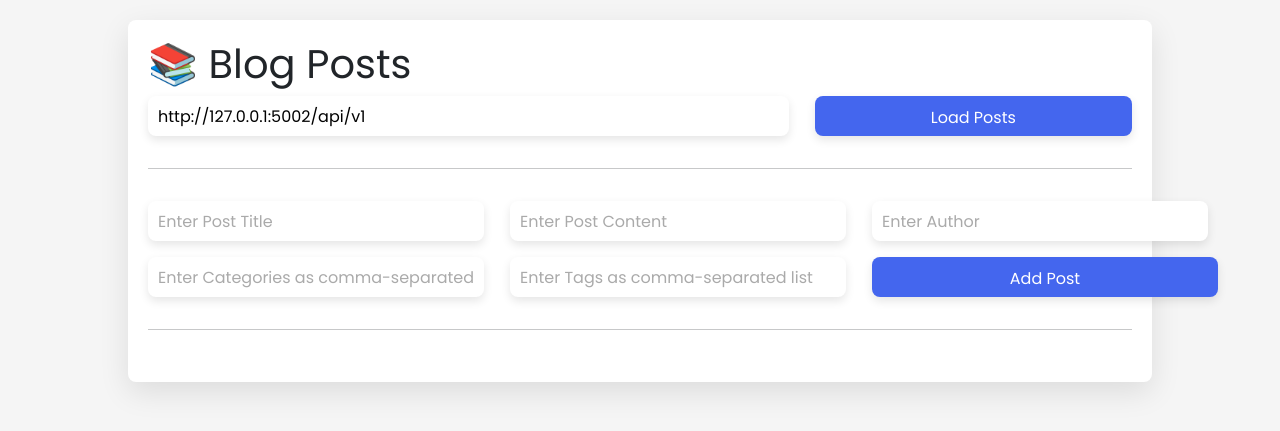
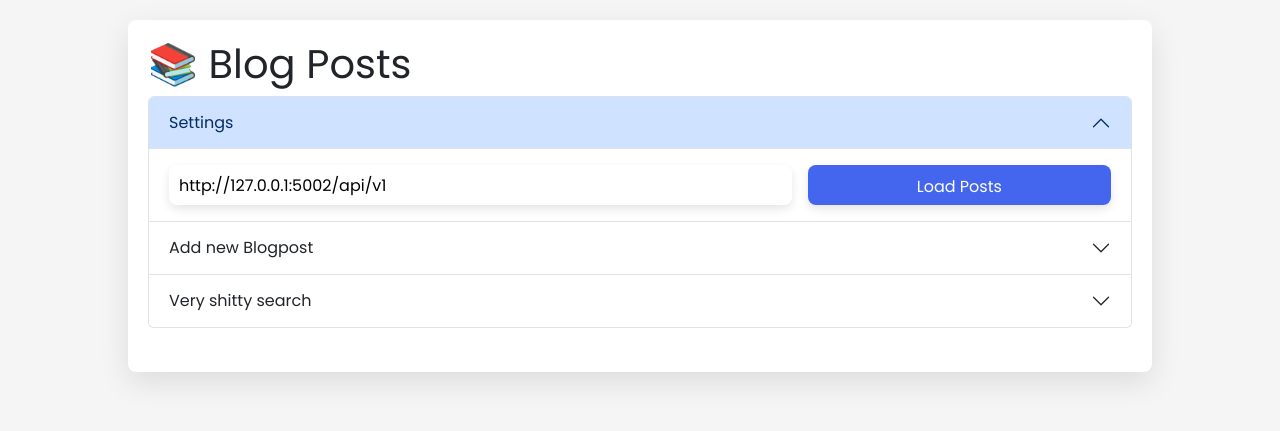
Before and after one commit to GerritHillebrecht/masterschool-blog-api, a Flask app: template frontend/templates/index.html in a window 1280 px wide. Shown: the top 431 px of the page. Run offline with Flask 3, Linux system fonts and the light colour scheme; the template is opened without the code that fills it, so the values that code supplies are empty.

Commit message:
[api][feat] added search support

```diff
--- a/backend/backend_app.py
+++ b/backend/backend_app.py
@@ -1,7 +1,9 @@
 """
 There's no authorization for now. Having users saved in a database but not the posts & comments feels weird.
 Also takes up at least as much time as the main task. Gonna add authorization to apps when databases are
-handled. Also we should create a proper flask app first using the __init__.py.
+handled.
+Also no likes. Adding extra swagger documentation for a new add-like route is too much work for such a little
+feature.
 """
 
 from datetime import datetime
--- a/frontend/static/main.js
+++ b/frontend/static/main.js
@@ -20,50 +20,7 @@ function loadPosts() {
         .then(response => response.json())  // Parse the JSON data from the response
         .then(data => {  // Once the data is ready, we can use it
             // Clear out the post container first
-            const postContainer = document.getElementById('post-container');
-            postContainer.innerHTML = '';
-
-            // For each post in the response, create a new post element and add it to the page
-            data.forEach((post, index) => {
-                tags = post.tags.map(tag => `<span class="badge rounded-pill text-bg-primary">${tag}</span>`).join("")
-                const postDiv = document.createElement('div');
-                postDiv.className = 'post card';
-                postDiv.innerHTML = `
-                    <div class="card-body">
-                        <h2 class="card-title">${post.title}</h2>
-                        <div class="d-flex align-items-center gap-1">
-                            ${tags}
-                        </div>
-                        <p class="card-text">${post.content}</p>
-                        <button class="btn-delete" onclick="deletePost(${post.id})">Delete</button>
-                        <hr />
-                        <p class="">Comments</p>
-                        <div class="input-field">
-                            <input id="author-${post.id}" type="text" placeholder="Your name" />
-                            <input id="title-${post.id}" type="text" placeholder="Title of your comment" />
-                        </div>
-                        <textarea id="comment-${post.id}" placeholder="Add a new comment" rows="3"></textarea>
-                        <button class="btn btn-primary" onclick="addComment(${post.id})">Add Comment</button>
-                    </div>
-                `;
-                const commentBoxDiv = document.createElement("div");
-                commentBoxDiv.className = "comment-box";
-                post.comments.forEach(comment => {
-                    const commentDiv = document.createElement("div");
-                    commentDiv.className = "card";
-                    commentDiv.innerHTML = `
-                        <div class="card-body">
-                            <span class="badge rounded-pill text-bg-primary">${comment.author}</span>
-                            <h5 class="card-title">${comment.title}</h5>
-                            <p class="card-text">${comment.comment}</p>
-                            <button class="btn-delete" onclick="deleteComment(${comment.id})">Delete</button>
-                        </div>
-                    `;
-                    commentBoxDiv.appendChild(commentDiv)
-                })
-                postDiv.appendChild(commentBoxDiv)
-                postContainer.appendChild(postDiv);
-            });
+            build_posts(data)
         })
         .catch(error => console.error('Error:', error));  // If an error occurs, log it to the console
 }
@@ -159,3 +116,88 @@ function deleteComment(commentId) {
     })
     .catch(error => console.error('Error:', error));  // If an error occurs, log it to the console
 }
+
+function veryShittySearch() {
+    const baseUrl = document.getElementById('api-base-url').value;
+    const search_str = document.getElementById("search_bar").value;
+
+    if (!search_str) {
+        return alert("Please enter a search string.")
+    }
+
+    const asd = {
+        "title": document.getElementById("checked_title").checked,
+        "content": document.getElementById("checked_content").checked
+    };
+
+    hasSelection = Object.values(asd).some(value => value)
+
+    if (!hasSelection) {
+        return alert("Please decide WHERE you want to search.")
+    }
+
+    search_string = Object.keys(asd).filter(key => asd[key]).map(key => `${key}=${search_str}`).join("&")
+    searchURI = `${baseUrl}/posts/search?${search_string}`
+
+    fetch(searchURI)
+        .then(response => response.json())  // Parse the JSON data from the response
+        .then(data => {  // Once the data is ready, we can use it
+            // Clear out the post container first
+            build_posts(data)
+        })
+        .catch(error => console.error('Error:', error));  // If an error occurs, log it to the console
+
+}
+
+function build_posts(data) {
+    const postContainer = document.getElementById('post-container');
+    postContainer.innerHTML = '';
+
+    // For each post in the response, create a new post element and add it to the page
+    data.forEach((post, index) => {
+        tags = post.tags.map(tag => `<span class="badge rounded-pill text-bg-secondary">${tag}</span>`).join("")
+        const postDiv = document.createElement('div');
+        postDiv.className = 'post card';
+        postDiv.innerHTML = `
+            <div class="card-body">
+                <h2 class="card-title">${post.title}</h2>
+                <div class="d-flex align-items-center gap-1">
+                    ${tags}
+                </div>
+                <hr />
+                <p class="card-text">${post.content}</p>
+                <button class="btn-delete" onclick="deletePost(${post.id})">Delete</button>
+                <hr />
+
+                <p class="">Comments</p>
+                <div class="input-field-group">
+                    <div class="input-field">
+                        <input id="author-${post.id}" type="text" placeholder="Your name" />
+                    </div>
+                    <div class="input-field">
+                        <input id="title-${post.id}" type="text" placeholder="Title of your comment" />
+                    </div>
+                </div>
+                <textarea id="comment-${post.id}" placeholder="Add a new comment" rows="3"></textarea>
+                <button class="btn btn-primary" onclick="addComment(${post.id})">Add Comment</button>
+            </div>
+        `;
+        const commentBoxDiv = document.createElement("div");
+        commentBoxDiv.className = "comment-box p-3";
+        post.comments?.forEach(comment => {
+            const commentDiv = document.createElement("div");
+            commentDiv.className = "card";
+            commentDiv.innerHTML = `
+                <div class="card-body">
+                    <span class="badge rounded-pill text-bg-primary">${comment.author}</span>
+                    <h5 class="card-title">${comment.title}</h5>
+                    <p class="card-text">${comment.comment}</p>
+                    <button class="btn-delete" onclick="deleteComment(${comment.id})">Delete</button>
+                </div>
+            `;
+            commentBoxDiv.appendChild(commentDiv)
+        })
+        postDiv.appendChild(commentBoxDiv)
+        postContainer.appendChild(postDiv);
+    });
+}
--- a/frontend/static/styles.css
+++ b/frontend/static/styles.css
@@ -19,17 +19,15 @@ body {
     margin: auto;
 }
 
-.input-field {
+.input-field-group {
     display: grid;
     grid-template-columns: repeat(2, 1fr);
     gap: 1rem;
     align-items: center;
-    margin-bottom: 20px;
-
 }
 
 @media screen and (min-width: 1000px) {
-    .input-field {
+    .input-field-group {
         grid-template-columns: repeat(3, 1fr);
     }
 }
@@ -37,6 +35,7 @@ body {
 .input-field input,
 .input-field button {
     height: 40px;
+    width: 100%;
     padding: 10px;
     font-size: 16px;
     border: none;
@@ -107,6 +106,7 @@ body {
     margin-block: 1rem;
     padding: 1rem;
     border-radius: 0.5rem;
+    box-shadow: 0px 4px 10px rgba(0, 0, 0, 0.1);
 }
 
 .comment-box {
--- a/frontend/templates/index.html
+++ b/frontend/templates/index.html
@@ -12,21 +12,96 @@
 <body>
 <div class="container">
     <h1>📚 Blog Posts</h1>
+    <div class="accordion mb-4" id="accordionExample">
+        <div class="accordion-item">
+            <h2 class="accordion-header">
+                <button class="accordion-button" type="button" data-bs-toggle="collapse" data-bs-target="#collapseOne"
+                        aria-expanded="true" aria-controls="collapseOne">
+                    Settings
+                </button>
+            </h2>
+            <div id="collapseOne" class="accordion-collapse collapse show" data-bs-parent="#accordionExample">
+                <div class="accordion-body">
+                    <div class="input-field-group">
+                        <div class="input-field" style="grid-column: span 2">
+                            <input type="text" id="api-base-url" placeholder="Enter API Base URL"
+                                   value="http://127.0.0.1:5002/api/v1">
+                        </div>
                         <div class="input-field">
-        <input style="grid-column: span 2" type="text" id="api-base-url" placeholder="Enter API Base URL"
-               value="http://127.0.0.1:5002/api/v1">
                             <button onclick="loadPosts()">Load Posts</button>
                         </div>
-    <hr style="margin-block: 2rem;"/>
+                    </div>
+                </div>
+            </div>
+        </div>
+        <div class="accordion-item">
+            <h2 class="accordion-header">
+                <button class="accordion-button collapsed" type="button" data-bs-toggle="collapse"
+                        data-bs-target="#collapseTwo" aria-expanded="false" aria-controls="collapseTwo">
+                    Add new Blogpost
+                </button>
+            </h2>
+            <div id="collapseTwo" class="accordion-collapse collapse" data-bs-parent="#accordionExample">
+                <div class="accordion-body">
+                    <div class="input-field-group">
                         <div class="input-field">
                             <input type="text" id="post-title" required placeholder="Enter Post Title">
+                        </div>
+                        <div class="input-field">
                             <input type="text" id="post-content" required placeholder="Enter Post Content">
+                        </div>
+                        <div class="input-field">
                             <input type="text" id="post-author" required placeholder="Enter Author">
-        <input type="text" id="post-categories" required placeholder="Enter Categories as comma-separated list">
+                        </div>
+                        <div class="input-field">
+                            <input type="text" id="post-categories" required
+                                   placeholder="Enter Categories as comma-separated list">
+                        </div>
+                        <div class="input-field">
                             <input type="text" id="post-tags" required placeholder="Enter Tags as comma-separated list">
+                        </div>
+                        <div class="input-field">
                             <button onclick="addPost()">Add Post</button>
                         </div>
-    <hr style="margin-block: 2rem;"/>
+                    </div>
+                </div>
+            </div>
+        </div>
+        <div class="accordion-item">
+            <h2 class="accordion-header">
+                <button class="accordion-button collapsed" type="button" data-bs-toggle="collapse"
+                        data-bs-target="#collapseThree" aria-expanded="false" aria-controls="collapseThree">
+                    Very shitty search
+                </button>
+            </h2>
+            <div id="collapseThree" class="accordion-collapse collapse" data-bs-parent="#accordionExample">
+                <div class="accordion-body">
+                    <div class="input-field-group">
+                        <div class="input-field">
+                            <input type="text" id="search_bar" placeholder="search"/>
+                        </div>
+                        <div>
+                            <div class="form-check">
+                                <input class="form-check-input" type="checkbox" value="" id="checked_title">
+                                <label class="form-check-label" for="checked_title">
+                                    Title
+                                </label>
+                            </div>
+                            <div class="form-check">
+                                <input class="form-check-input" type="checkbox" value="" id="checked_content" checked>
+                                <label class="form-check-label" for="checked_content">
+                                    Content
+                                </label>
+                            </div>
+                        </div>
+                        <div class="input-field">
+                            <button onclick="veryShittySearch()">Search shittily</button>
+                        </div>
+                    </div>
+                </div>
+            </div>
+        </div>
+    </div>
     <div id="post-container">
         <!-- Blog posts will be inserted here by JavaScript -->
     </div>
```
Also changed, not shown: backend/db.py (+8 -14 lines), backend/storage/comments.json, backend/storage/driver.py, backend/storage/posts.json. Lines whose indentation alone changed are shown as unchanged.
